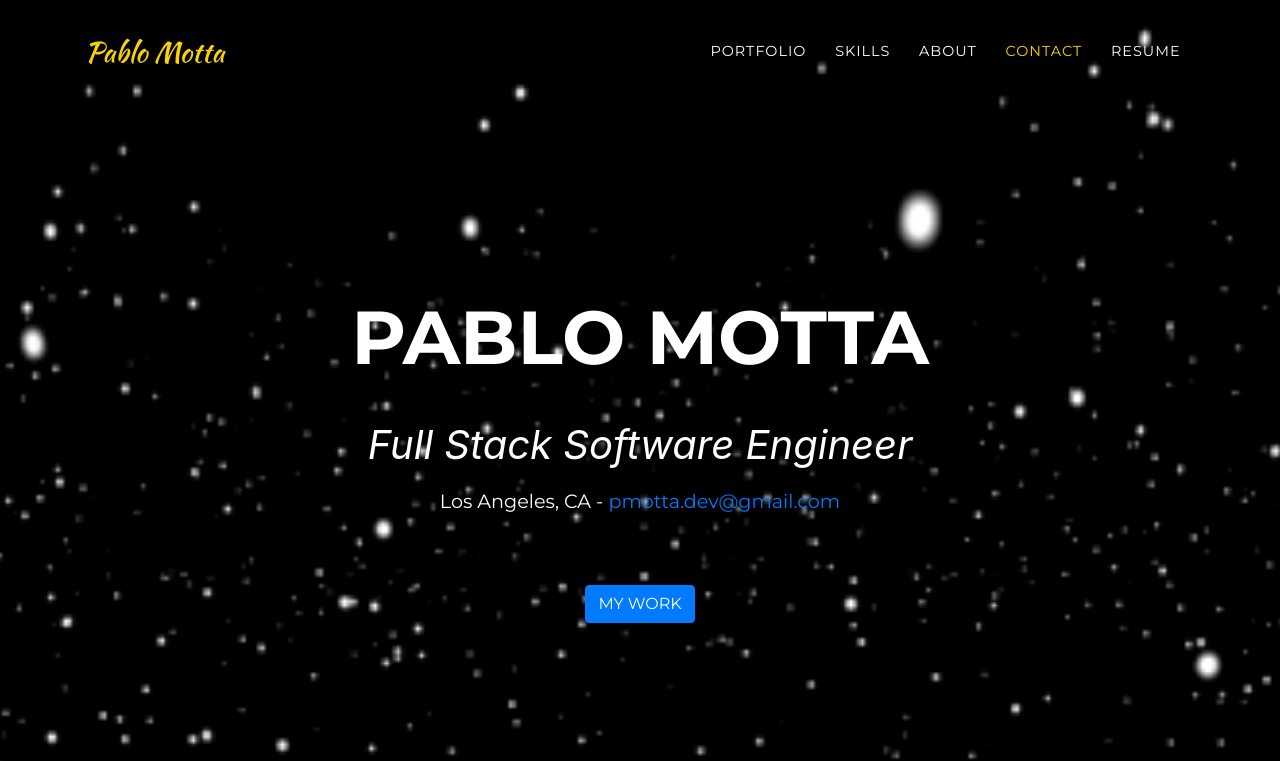
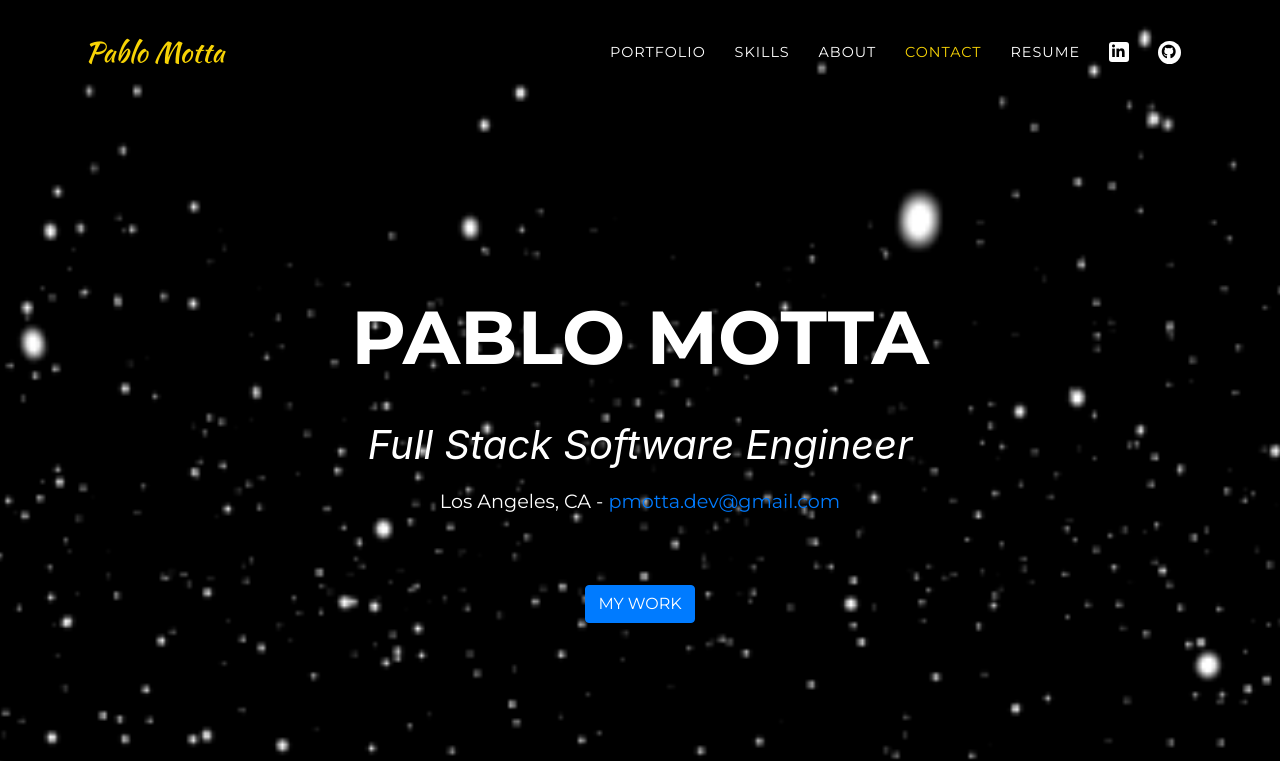
Before and after one commit to pablomotta/portfolio2019, a website with bundled scripts: page index.html in a window 1280 px wide. Shown: the top 761 px of the page. Built offline with nearby package versions, Linux system fonts and the light colour scheme; a web font is replaced by a local one.

Commit message:
added linkedin and github links to navbar

```diff
--- a/index.html
+++ b/index.html
@@ -112,6 +112,28 @@
 								target="_blank"
 								>Resume</a
 							>
+						</li>
+						<li class="nav-item">
+							<a
+								class="nav-link js-scroll-trigger"
+								href="https://www.linkedin.com/in/pablo-motta-92a154a1/"
+								target="_blank"
+							>
+								<div class="linkedin">
+									<i class="fab fa-linkedin-in"></i>
+								</div>
+							</a>
+						</li>
+						<li class="nav-item">
+							<a
+								class="nav-link js-scroll-trigger social"
+								href="https://github.com/pablomotta"
+								target="_blank"
+							>
+								<div class="github">
+									<i class="fab fa-github"></i>
+								</div>
+							</a>
 						</li>
 					</ul>
 				</div>
```
